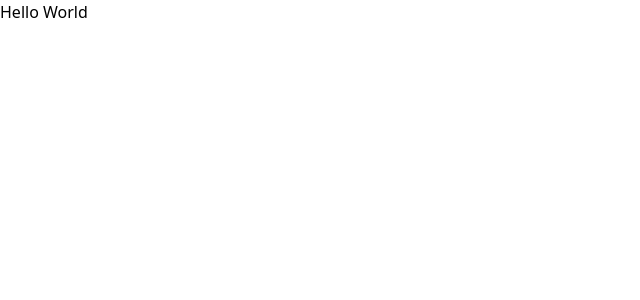
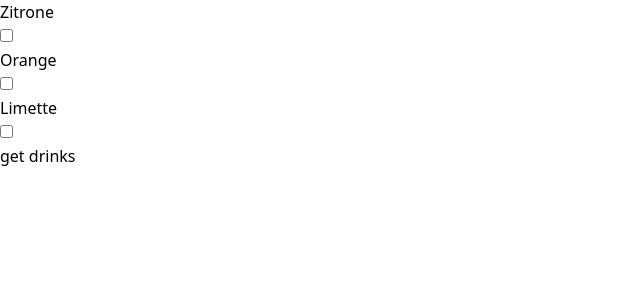
Before and after one commit to JkrCode/ViteTSDemo, a React (Vite) app: page / in a window 1280 px wide. Shown: the top 300 px of the page, without its empty margins (0-640 px from the left). Built offline with nearby package versions, Linux system fonts and the light colour scheme.

Commit message:
added cocktaillist and axios request to cocktailAPI

```diff
--- a/package.json
+++ b/package.json
@@ -10,6 +10,7 @@
     "preview": "vite preview"
   },
   "dependencies": {
+    "axios": "^1.4.0",
     "react": "^18.2.0",
     "react-dom": "^18.2.0"
   },
--- a/src/App.tsx
+++ b/src/App.tsx
@@ -1,10 +1,25 @@
+import axios from "axios";
+import IngredientPicker from "./components/IngredientPicker";
+import { useState } from "react";
+import CocktailList from "./components/CocktailList";
+
 
 function App() {
 
+const [drinks, setDrinks] = useState([]);
+
+async function handleClick () {
+  const data = await axios.get('https://www.thecocktaildb.com/api/json/v1/1/search.php?s=margarita');
+  setDrinks(data.data.drinks);
+}
+
+
   return (
-    <>
-      <div className="bg-slate-300">Hello World</div>
-    </>
+      <div>
+        <IngredientPicker />
+        <CocktailList data={drinks}/>
+        <button onClick={handleClick}>get drinks</button>
+      </div>
   )
 }
 
--- /dev/null
+++ b/src/components/CocktailList.tsx
@@ -0,0 +1,18 @@
+interface Props {
+    data: Array<{
+        strDrink:string
+    }>
+}
+
+const CocktailList: React.FC <Props> = function({data}){
+
+    const ListOfCocktails = data.map((item)=>{
+        return <div key={item.strDrink}>{item.strDrink}</div>
+    })
+
+    return <div>
+        {ListOfCocktails}
+    </div>
+}
+
+export default CocktailList;
--- /dev/null
+++ b/src/components/IngredientPicker.tsx
@@ -0,0 +1,17 @@
+const IngredientPicker:React.FC<any> = function(){
+    return <div>
+            <div>
+                <p>Zitrone</p>
+                <input type="checkbox"></input>
+            </div>
+            <div>
+                <p>Orange</p>
+                <input type="checkbox"></input>
+            </div>
+            <div>
+                <p>Limette</p>
+                <input type="checkbox"></input>
+            </div>
+        </div>
+}
+export default IngredientPicker;
```
Also changed, not shown: src/components/Cocktail.tsx (added), 1 other file (tests, documents, lock files or other folders).
